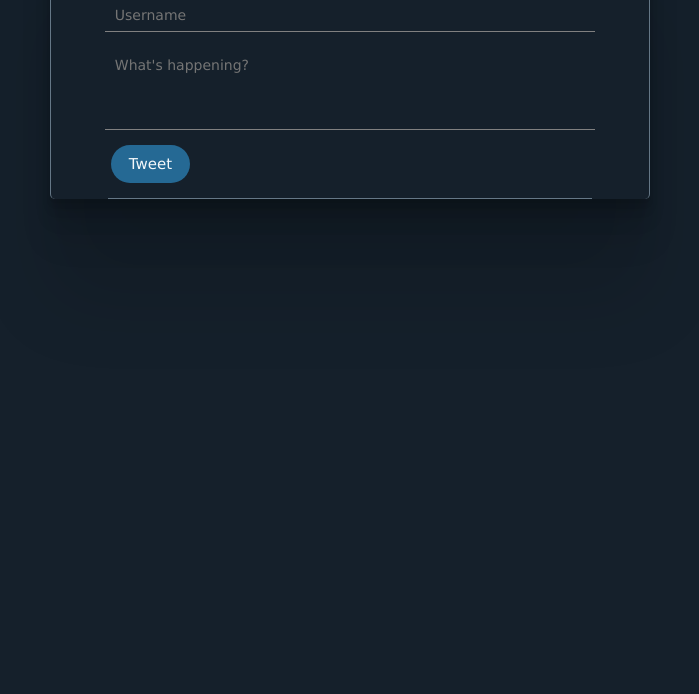
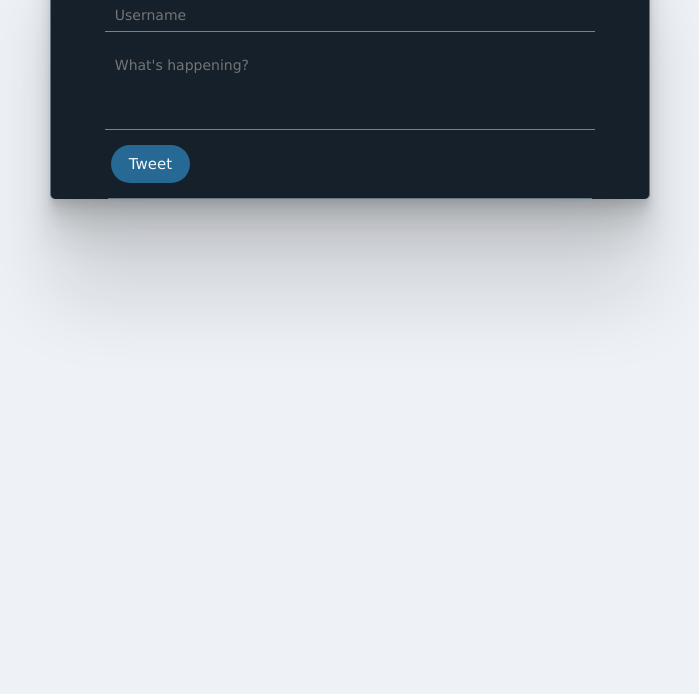
Before and after one commit to yassermunem/twitterClone, a plain HTML site: page index.html in a window 1280 px wide. Shown: the part 106-800 px from the top of the page, without its empty margins (290-989 px from the left). Drawn offline with Linux system fonts and the light colour scheme.

Commit message:
Update style.css

```diff
--- a/style.css
+++ b/style.css
@@ -2,7 +2,7 @@
 *{font-family: 'Verdana';
   font-size: 14px;}
 
-body{background-color: #15202b;}
+body{background: #EEF2F7;}
 
 .contenir{
   width: 598px;
```
